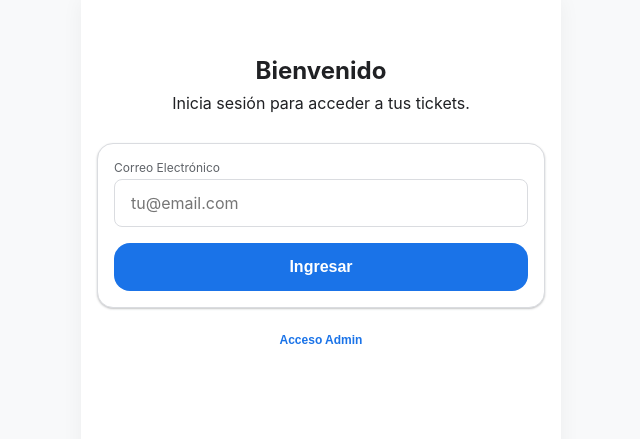
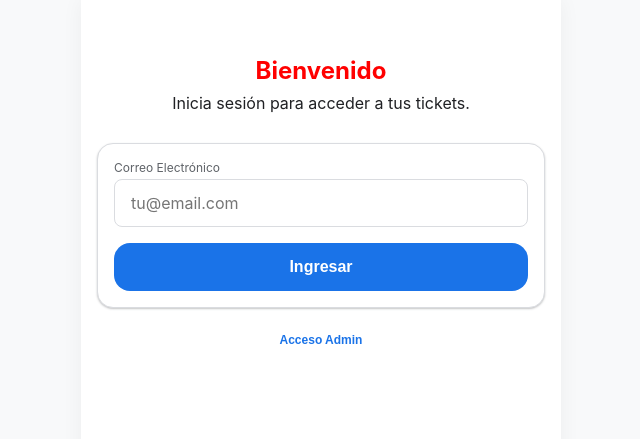
Before and after one commit to vixentres/HarderStylesUnited, a plain HTML site: page index.html in a window 1280 px wide. Shown: the whole page, without its empty margins (319-959 px from the left). Drawn offline with Linux system fonts and the light colour scheme.

Commit message:
Test: Bienvenido rojo

```diff
--- a/index.html
+++ b/index.html
@@ -14,7 +14,7 @@
 
         <!-- SCREEN: LOGIN -->
         <div id="screen-login" class="screen active">
-            <h1 class="text-h1 text-center" style="margin-top: 40px;">Bienvenido</h1>
+            <h1 class="text-h1 text-center" style="margin-top: 40px; color: red;">Bienvenido</h1>
             <p class="text-body text-center" style="margin-bottom: 30px;">Inicia sesión para acceder a tus tickets.</p>
 
             <div class="card">
```
